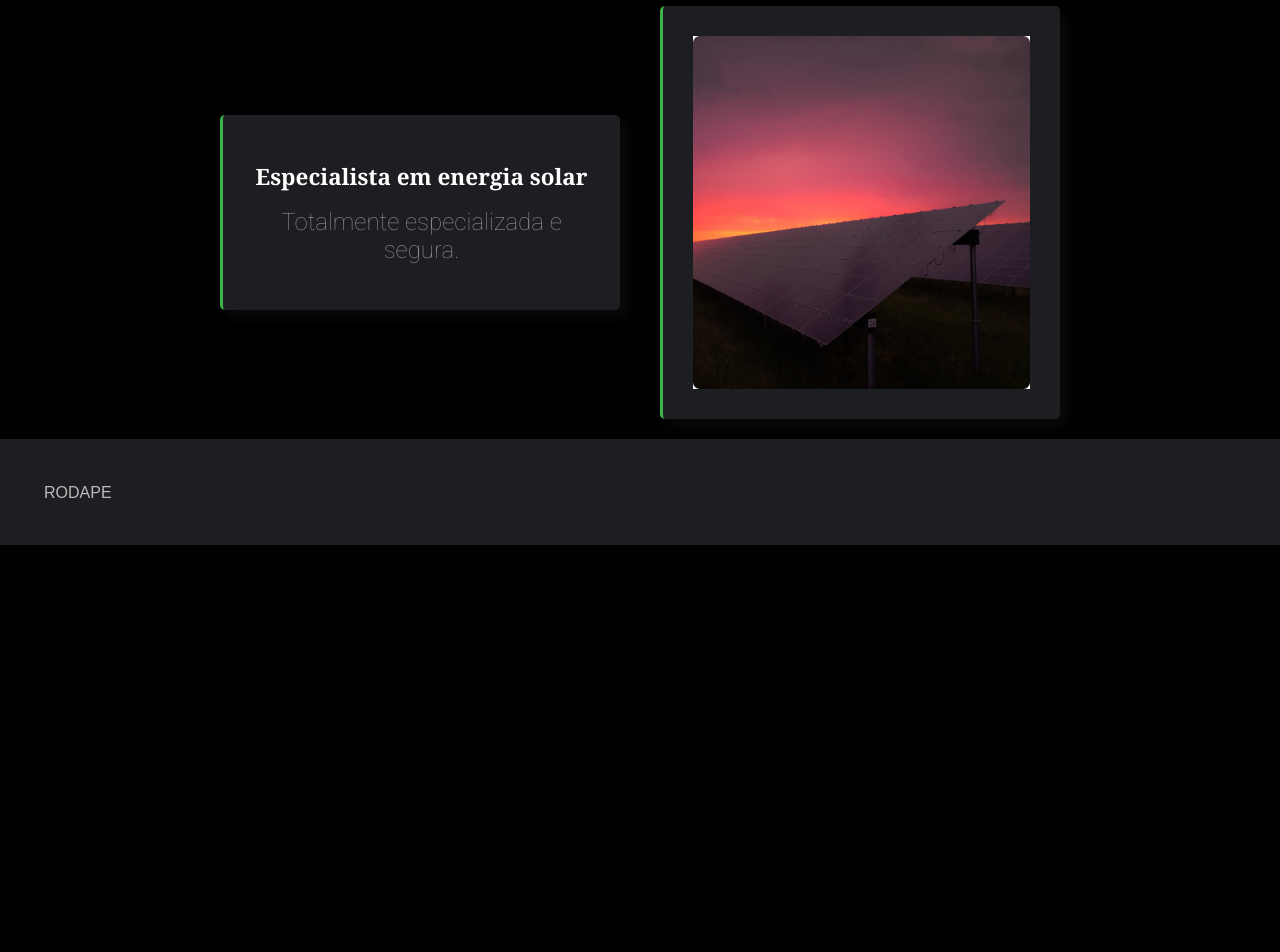
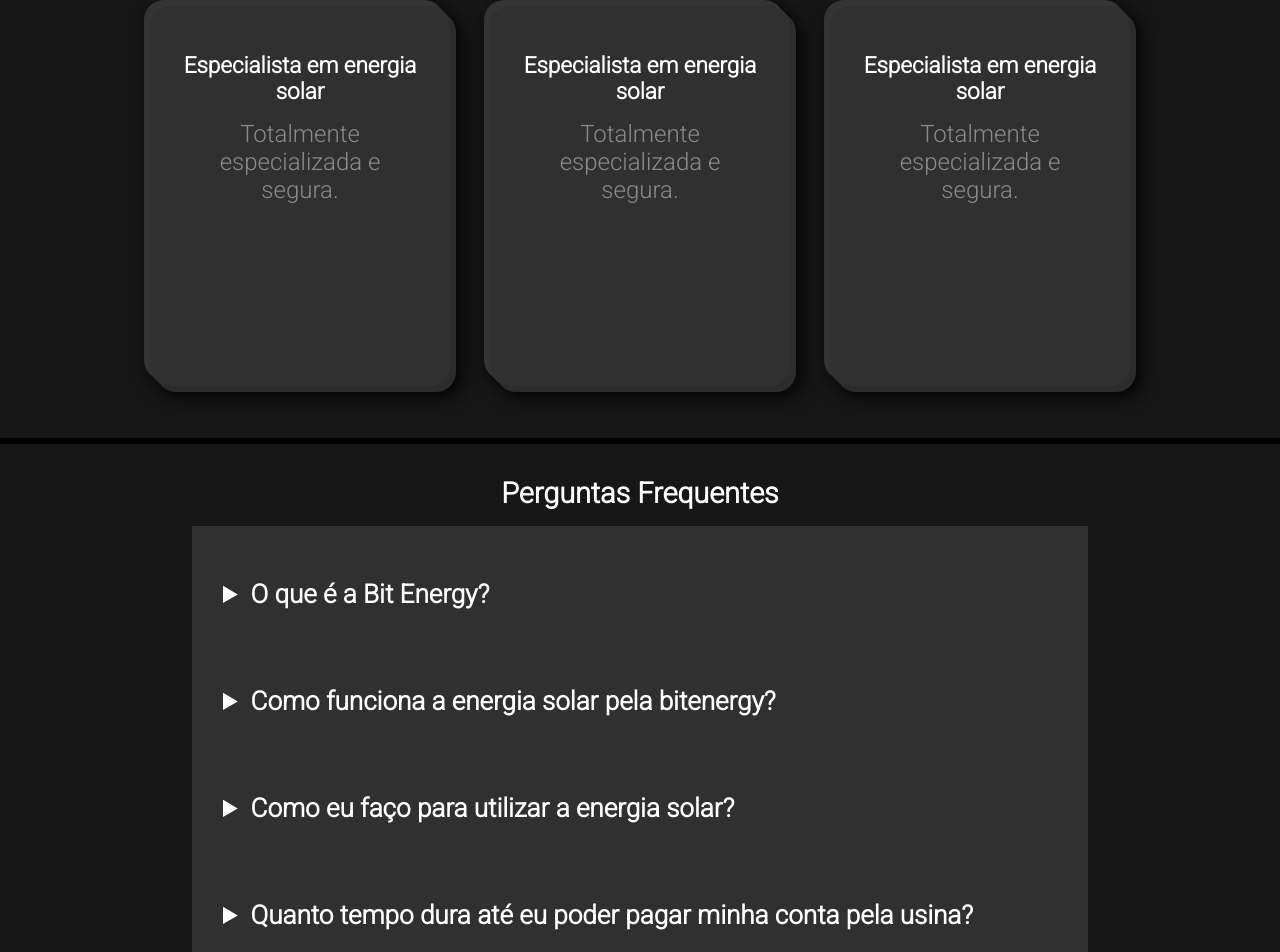
Before and after one commit to alexprog1/bitenergy, a React (Create React App) app: page / in a window 1280 px wide. Shown: the part 625-1577 px from the top of the page. Before the commit the page ends 1170 px from the top, so only its background shows below. Built offline with nearby package versions, Linux system fonts and the light colour scheme.

Commit message:
Criação de Faq

```diff
--- a/public/index.html
+++ b/public/index.html
@@ -12,9 +12,10 @@
     <link rel="apple-touch-icon" href="%PUBLIC_URL%/logo192.png" />
     <link rel="stylesheet" href="%PUBLIC_URL%/style.css" />
 
+    <!-- Importando Fontes do Google -->
     <link rel="preconnect" href="https://fonts.googleapis.com">
     <link rel="preconnect" href="https://fonts.gstatic.com" crossorigin>
-    <link href="https://fonts.googleapis.com/css2?family=Roboto:wght@100&display=swap" rel="stylesheet">
+    <link href="https://fonts.googleapis.com/css2?family=Montserrat:wght@100;300&family=Roboto:wght@100;300&display=swap" rel="stylesheet">
 
     <!--
       manifest.json provides metadata used when your web app is installed on a
--- a/src/App.css
+++ b/src/App.css
@@ -1,15 +1,19 @@
-body, h1{
+body{
     text-align: center;
     align-items: center;
     justify-content: center;
-    background-color: black;
+    background-color: rgb(24, 23, 23);
     color: white;
+}
+
+body, h1, h2, h3, h4, h5, p {
     font-family: 'Roboto', sans-serif;
 }
 
 section {
     font-size: 2rem;
 }
+
 p {
     font-size: 1.5rem;
     color: #8b8b8b;
@@ -22,12 +26,15 @@
 }
 
 .card {
-    border-radius: 5px;
-    box-shadow: 7px 7px 13px 0px rgba(50, 50, 50, 0.22);
+    border-radius: 20px;
+background: #303030;
+box-shadow:  6px 6px 0px #2c2c2c,
+             -6px -6px 0px #343434;
+    filter: drop-shadow(5px 5px 10px #000);
     padding: 30px;
     margin: 20px;
-    width: 400px;
-    background-color: #1D1E22;
+    width: 300px;
+    height: 380px;
     transition: all 0.3s ease-out;
 }
 
@@ -47,3 +54,64 @@
 .red {
     border-left: 3px solid #b3404a;
 }
+
+hr {
+    width: 100%;
+    background-color: black;
+    height: 6px;
+    top: 0px;
+    bottom: 0px;
+    right: 0px;
+    left: 0px;
+}
+
+.container {
+    display: flex;
+    align-items: center;
+    justify-content: center;
+    text-align: center;
+}
+
+.faqbox {
+    display: flex;
+    flex-direction: column;
+    background-color: #303030;
+    background-position: 0% 0%;
+    color: #ffffff;
+    text-decoration: none solid rgb(255, 255, 255);
+    font-size: 26px;
+    width: 70%;
+    margin: 0 0 1 px 0;
+    padding: 21px 57px 21px 31px;
+    top: 0px;
+    bottom: 0px;
+    right: 0px;
+    left: 0px;
+    justify-content: center;
+    text-align: left;
+    word-spacing: 0px;
+}
+
+summary {
+    cursor: pointer;
+    padding-top: 1rem;
+    padding-bottom: 1rem;
+    font-weight: 700;
+    height: 75px;
+}
+
+details {
+    background-position: 0% 0%;
+    color: #ffffff;
+    padding-top: 1rem;
+    padding-bottom: 1rem;
+    font-size: 26px;
+}
+
+details > summary {
+    list-style-type: symbols(more);
+}
+
+details[open] > summary {
+    list-style-type: symbols(more);
+}
--- a/src/App.js
+++ b/src/App.js
@@ -17,12 +17,52 @@
         </section>
         <br/>
         <div class="row">
-          <div class="card green">
+          <div class="card">
             <h3>Especialista em energia solar</h3>
             <p>Totalmente especializada e segura.</p>
           </div>
-          <img className='card green' src='./imagens/card01.jpg' alt='Card'/>
+          <div class="card">
+            <h3>Especialista em energia solar</h3>
+            <p>Totalmente especializada e segura.</p>
+          </div>
+          <div class="card">
+            <h3>Especialista em energia solar</h3>
+            <p>Totalmente especializada e segura.</p>
+          </div>
         </div>
+        <hr className="bar" />
+        <h2>Perguntas Frequentes</h2>
+        <div className="container">
+          <div className="faqbox">
+            <details>
+              <summary>
+                O que é a Bit Energy?
+              </summary>
+              Seremos o maior condomínio de energia solar do RN,
+            </details>
+            <details>
+              <summary>
+              Como funciona a energia solar pela bitenergy?
+              </summary>
+              Seremos o maior condomínio de energia solar do RN,
+            </details>
+
+            <details>
+              <summary>
+              Como eu faço para utilizar a energia solar?
+              </summary>
+              Seremos o maior condomínio de energia solar do RN,
+            </details>
+
+            <details>
+              <summary>
+              Quanto tempo dura até eu poder pagar minha conta pela usina?
+              </summary>
+              Seremos o maior condomínio de energia solar do RN,
+            </details>
+          </div>
+        </div>
+        <br/>
       <Footer />
     </main>
   );
```
